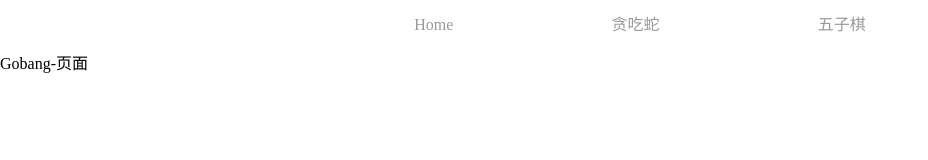
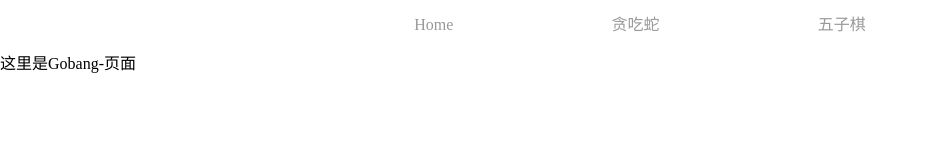
Before and after one commit to gssggssg/projects, a React (Create React App) app: page /gobang in a window 1280 px wide. Shown: the top 160 px of the page, without its empty margins (0-928 px from the left). Built offline with nearby package versions, Linux system fonts and the light colour scheme.

Commit message:
fix-Modify comments

```diff
--- a/src/pages/Gobang/index.tsx
+++ b/src/pages/Gobang/index.tsx
@@ -4,7 +4,7 @@ import "./index.scss";
 const Gobang = () => {
   return (
     <div>
-      Gobang-页面
+      这里是Gobang-页面
     </div>
   );
 };
--- a/src/pages/Snake/food.tsx
+++ b/src/pages/Snake/food.tsx
@@ -1,3 +1,6 @@
+/**
+ * @food 食物类
+ */
 import * as React from "react";
 import { connect } from "react-redux";
 import "./food.scss";
```
